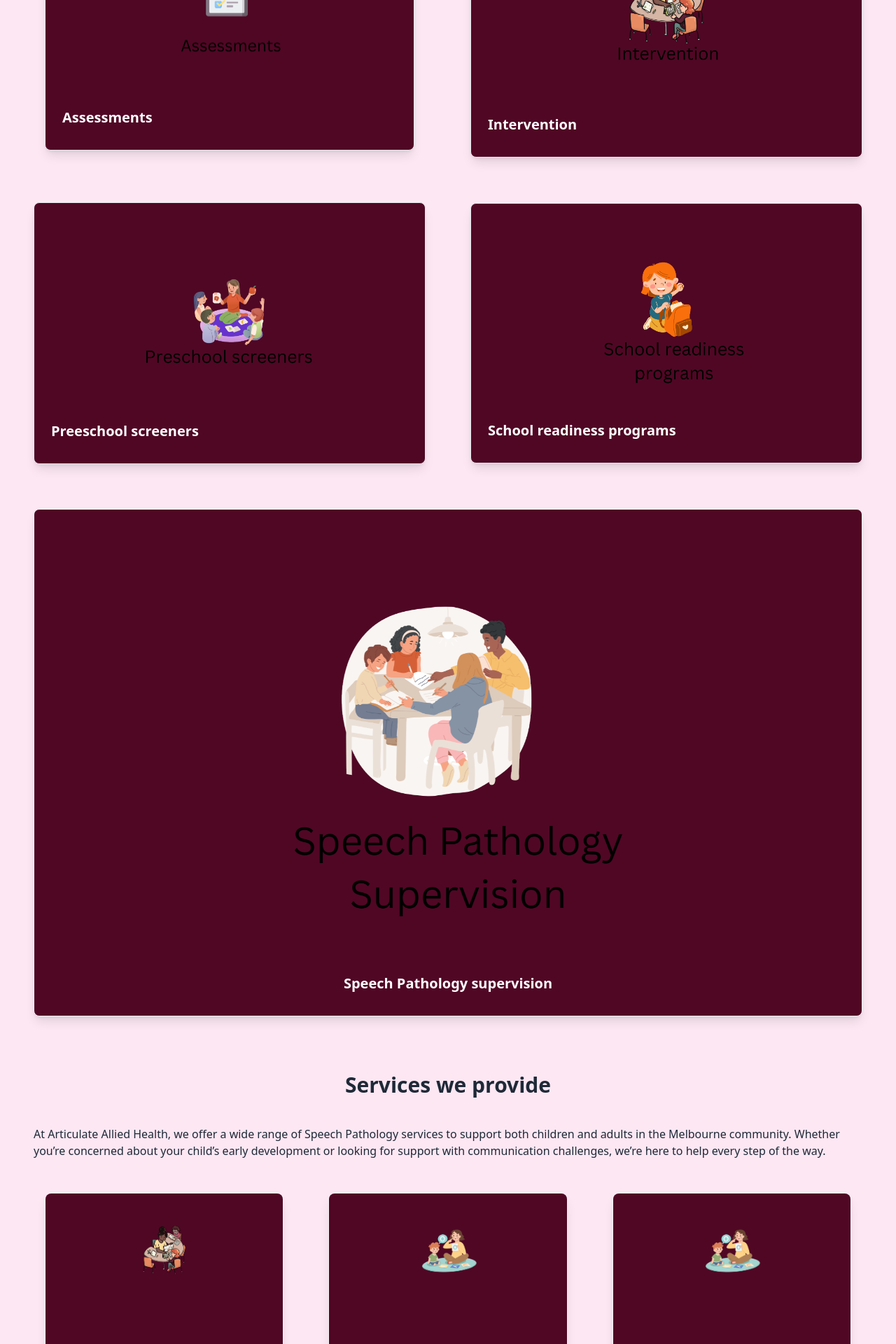
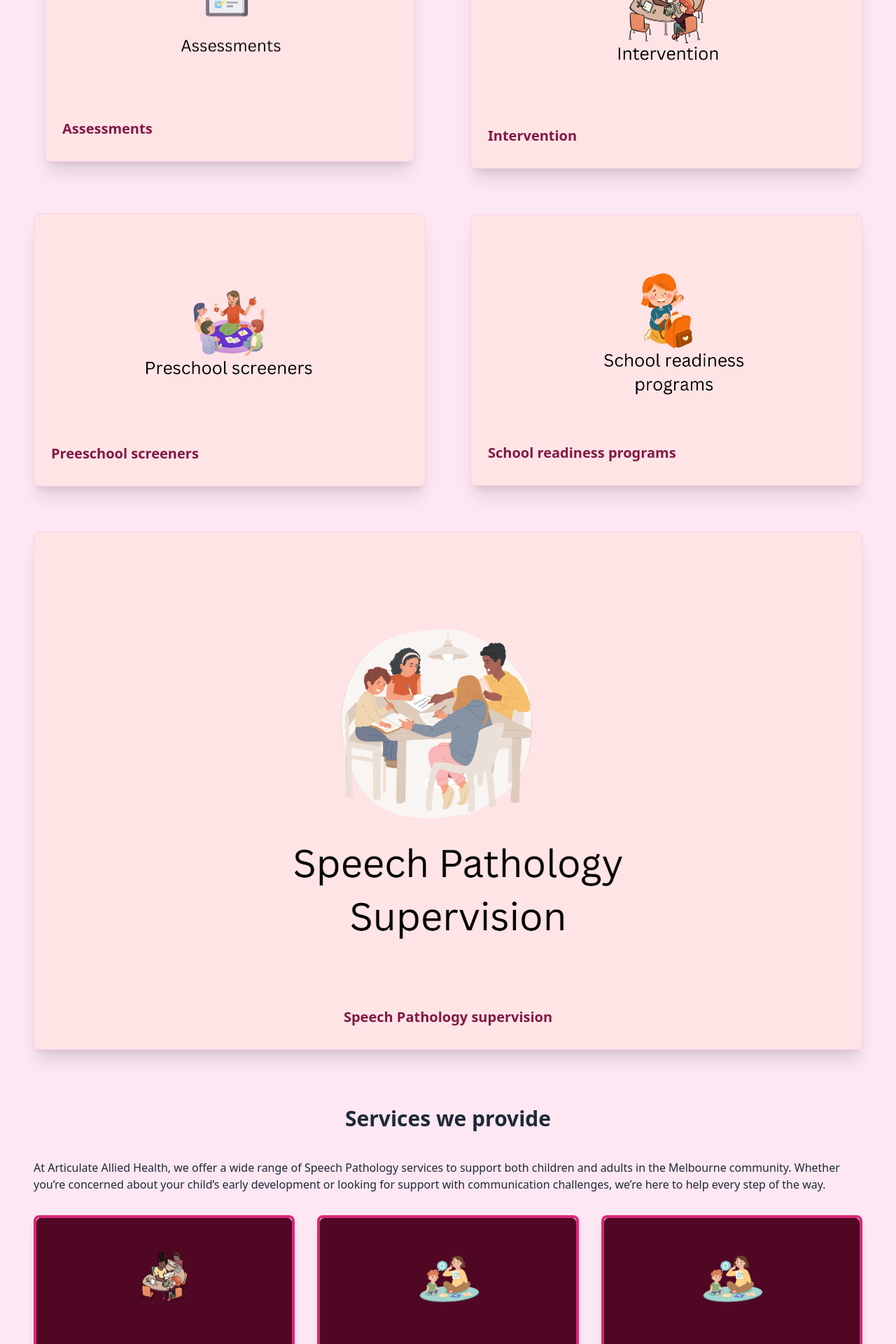
Before and after one commit to Vith101/articulate-ah, a React (Vite) app: page /services in a window 1280 px wide. Shown: the part 880-2800 px from the top of the page at 70% size. Built offline with nearby package versions, Linux system fonts and the light colour scheme.

Commit message:
styling for cards

```diff
--- a/src/components/ContentCard.tsx
+++ b/src/components/ContentCard.tsx
@@ -34,7 +34,7 @@ export const ContentCard: React.FC<ContentCardProps> = ({
     return (
       <div
         className={`
-          bg-pink-300 text-gray-800 p-6 shadow-xl rounded-lg
+          bg-rose-100 text-gray-800 p-6 shadow-xl rounded-lg
           transition-all duration-300 ease-in-out
           hover:shadow-2xl hover:border-pink-500 hover:-translate-y-1
           border border-pink-200 h-full ${className}
--- a/src/components/FlippableCard.tsx
+++ /dev/null
@@ -1,55 +0,0 @@
-// src/components/DeliveryCard.tsx
-import React from 'react';
-
-const FlipabbleCard: React.FC<{
-  title: React.ReactNode;
-  desc: React.ReactNode;
-  className?: string;
-  imageLink: string;
-}> = ({ title, desc, className, imageLink }) => {
-  return (
-    <div className={`p-4 [perspective:1000px] ${className}`}>
-      <div
-        className={`
-          relative w-full h-80 sm:h-96 md:h-80 lg:h-96 xl:h-80
-          group
-          [transform-style:preserve-3d]
-          transition-transform duration-700 ease-in-out
-          rounded-lg shadow-lg
-          border border-gray-100
-          hover:[transform:rotateY(180deg)]
-        `}
-      >
-        <div className={`
-          absolute w-full h-full
-          bg-pink-950 text-white
-          rounded-lg p-6
-          backface-hidden
-          flex flex-col items-center justify-center
-        `}>
-          <img
-            src={imageLink}
-            alt={`${typeof title === 'string' ? title : 'Delivery step'} illustration`}
-            className="max-w-[70%] h-auto mb-4"
-          />
-          <h4 className="text-xl font-semibold text-center mt-auto">{title}</h4>
-        </div>
-
-        <div className={`
-          absolute w-full h-full
-          bg-pink-950 text-white
-          rounded-lg p-6
-          backface-hidden
-          [transform:rotateY(180deg)]
-          flex flex-col items-center justify-center
-          overflow-auto
-        `}>
-          <h4 className="text-xl font-semibold mb-2 text-center">{title}</h4>
-          <p className='text-left text-sm leading-relaxed'>{desc}</p>
-        </div>
-      </div>
-    </div>
-  );
-};
-
-export default FlipabbleCard;
--- a/src/components/HoverCard.tsx
+++ /dev/null
@@ -1,11 +0,0 @@
-export const HoverCard: React.FC<{ title: string; className?: string; imageLink?: string; body?: string}> = ({ title, className, imageLink, body}) => (
-  <div className={"bg-pink-950 text-white p-6 shadow rounded-lg shadow-lg hover:shadow-xl transition-all duration-300 hover:-translate-y-1 border border-gray-100" + className} >
-    {imageLink && <img
-      src={imageLink}
-      alt={`${typeof title === 'string' ? title : 'Delivery step'} illustration`}
-      className="max-w-full h-auto"
-    />}
-    <h4 className="text-xl font-semibold mb-2">{title}</h4>
-    {body && <p className="text-md mb-2"> {body} </p>}
-  </div>
-);
--- a/src/components/ServicesSection.tsx
+++ b/src/components/ServicesSection.tsx
@@ -1,5 +1,5 @@
 import React from 'react';
-import { HoverCard } from './HoverCard';
+import { ContentCard } from './ContentCard';
 
 import assessments from '../../assets/assessments.png';
 import intervention from '../../assets/intervention.png';
@@ -24,13 +24,20 @@ const ServicesSection: React.FC = () => (
       </div>
       <div className="container max-w-7xl mx-auto px-4">
         <div className="grid lg:grid-cols-2 gap-16 items-center">
-          <div className="container max-w-7xl mx-auto px-4"><HoverCard title="Assessments" imageLink={assessments}/></div>
-          <div><HoverCard title="Intervention" imageLink={intervention}/></div>
-          <div><HoverCard title="Preeschool screeners" imageLink={preschoolScreeners}/></div>
-          <div><HoverCard title="School readiness programs" imageLink={schoolReadinessPrograms}/></div>
-          {/* MODIFIED: The col-span-2 class is now prefixed with 'lg:' */}
+          <div className="container max-w-7xl mx-auto px-4">
+            <ContentCard variant="hover" title="Assessments" imageLink={assessments} />
+          </div>
+          <div>
+            <ContentCard variant="hover" title="Intervention" imageLink={intervention} />
+          </div>
+          <div>
+            <ContentCard variant="hover" title="Preeschool screeners" imageLink={preschoolScreeners} />
+            </div>
+          <div>
+            <ContentCard variant="hover" title="School readiness programs" imageLink={schoolReadinessPrograms} />
+          </div>
           <div className='lg:col-span-2'>
-              <HoverCard title="Speech Pathology supervision" className=' text-center' imageLink={speechPathology}/>
+              <ContentCard variant="hover" title="Speech Pathology supervision" className='text-center' imageLink={speechPathology} />
           </div>
         </div>
       </div>
--- a/src/components/ServicesWeProvideSection.tsx
+++ b/src/components/ServicesWeProvideSection.tsx
@@ -1,5 +1,5 @@
 import React from 'react';
-import FlipabbleCard from './FlippableCard';
+import { ContentCard } from './ContentCard';
 
 import assessments2 from '../../assets/assessments-2.png';
 import languageDevelopment from '../../assets/language-development.png';
@@ -22,42 +22,50 @@ const ServicesWeProvideSection: React.FC = () => (
         </div>
         <div className="container max-w-7xl mx-auto px-4">
           <div className="grid lg:grid-cols-3 md:grid-cols-2 gap-8">
-            <FlipabbleCard
+            <ContentCard
+                variant='flip'
                 imageLink={assessments2} // Use the imported variable here
                 title='Assessments'
                 desc='Thorough and personalised assessments to understand your unique needs. This helps us identify strengths and areas for growth, so we can tailor the best therapy plan for you or your loved one.'
             />
-            <FlipabbleCard
+            <ContentCard
+                variant='flip'
                 imageLink={languageDevelopment} // Use the imported variable here
                 title='Language Development'
                 desc='From building vocabulary to understanding grammar and sentence structure, we assist children and adults in developing strong language skills for everyday life.'
             />
-            <FlipabbleCard
+            <ContentCard
+                variant='flip'
                 imageLink={articulate} // Use the imported variable here
                 title='Articulation'
                 desc='If your child or adult is having trouble pronouncing sounds clearly, we provide targeted therapy to improve speech clarity and confidence.'
             />
-            <FlipabbleCard
+            <ContentCard
+                variant='flip'
                 imageLink={literacyReadingWriting} // Use the imported variable here
                 title='Literacy, Reading and Writing'
                 desc='Speech and language skills form the foundation for literacy. We provide support for reading, writing, and language development to boost confidence and academic success.'
             />
-            <FlipabbleCard
+            <ContentCard
+                variant='flip'
                 imageLink={socialCommunication} // Use the imported variable here
                 title='Social Communication'
                 desc='Effective communication is about more than just words. We help improve skills like understanding social cues, taking turns in conversation, and expressing thoughts clearly.'
             />
-            <FlipabbleCard
+            <ContentCard
+                variant='flip'
                 imageLink={swallowing} // Use the imported variable here
                 title='Swallowing'
                 desc='Difficulty swallowing can affect health and quality of life. Our specialised swallowing assessments and therapy ensure safe and comfortable eating and drinking.'
             />
-            <FlipabbleCard
+            <ContentCard
+                variant='flip'
                 imageLink={fluency} // Use the imported variable here
                 title='Fluency'
                 desc='We support individuals experiencing stuttering or other fluency challenges with strategies to enhance smooth, effective communication.'
             />
-            <FlipabbleCard
+            <ContentCard
+                variant='flip'
                 imageLink={preschoolAndSchoolReadiness} // Use the imported variable here
                 title='Preschool Screeners and School Readiness Programs'
                 desc='We offer early screening to identify any speech or language difficulties in young children. Our school readiness programs help prepare little ones for success in their first years of school by building essential communication and social skills.'
--- a/src/components/ValuesSection.tsx
+++ b/src/components/ValuesSection.tsx
@@ -1,5 +1,5 @@
-import { HoverCard } from "./HoverCard";
 import values from "../../assets/values.png"
+import { ContentCard } from "./ContentCard";
 
 export const ValueSection: React.FC = () => (
     <section id="Values" className="py-10 bg-pink-100">
@@ -17,13 +17,13 @@ export const ValueSection: React.FC = () => (
                     {/* Takes full width on mobile, 1/3 width on large screens. Uses vertical spacing on mobile. */}
                     <div className="flex flex-col space-y-4 lg:space-y-0 lg:justify-between w-full lg:w-1/3">
                         <div className="">
-                            <HoverCard title="Compassionate Care" body="We listen closely and support you with kindness, understanding that everyone's journey is different."/>
+                            <ContentCard variant="hover" title="Compassionate Care" body="We listen closely and support you with kindness, understanding that everyone's journey is different." />
                         </div>
                         <div>
-                            <HoverCard title="A Holistic Approcah" body="Your speech and communcation are connected to many parts of your life. We consider your physical health, emotions, environment and goals to create therapy that truly works for you."/>
+                            <ContentCard variant="hover" title="A Holistic Approcah" body="Your speech and communcation are connected to many parts of your life. We consider your physical health, emotions, environment and goals to create therapy that truly works for you."/>
                         </div>
                         <div>
-                            <HoverCard title="Evidence-Based Practice" body="Our therapy is backed by the latest research and best practices, so you get the most effective care possible."/>
+                            <ContentCard variant="hover" title="Evidence-Based Practice" body="Our therapy is backed by the latest research and best practices, so you get the most effective care possible."/>
                         </div>
                     </div>
 
@@ -41,13 +41,13 @@ export const ValueSection: React.FC = () => (
                     {/* Takes full width on mobile, 1/3 width on large screens. Uses vertical spacing on mobile. */}
                     <div className="flex flex-col space-y-4 lg:space-y-0 lg:justify-between w-full lg:w-1/3">
                         <div>
-                            <HoverCard title="Working Together" body="We see you, your family and your support network as partners. Together, we set goals that are meaningful and achievable."/>
+                            <ContentCard variant="hover" title="Working Together" body="We see you, your family and your support network as partners. Together, we set goals that are meaningful and achievable."/>
                         </div>
                         <div>
-                            <HoverCard title="Always Learning" body="Our team keeps up with the newest knowledge and skills, so you benefit from the best in Speech Pathology and holistic health."/>
+                            <ContentCard variant="hover"  title="Always Learning" body="Our team keeps up with the newest knowledge and skills, so you benefit from the best in Speech Pathology and holistic health."/>
                         </div>
                         <div>
-                            <HoverCard title="Respect and Inclusivity" body="Everyone is valued here. We celebrate diversity and create a safe space for all backgrounds, cultures and abilities."/>
+                            <ContentCard variant="hover"  title="Respect and Inclusivity" body="Everyone is valued here. We celebrate diversity and create a safe space for all backgrounds, cultures and abilities."/>
                         </div>
                     </div>
 
```
Also changed, not shown: src/components/FeesSection.tsx (+19 -11 lines).
